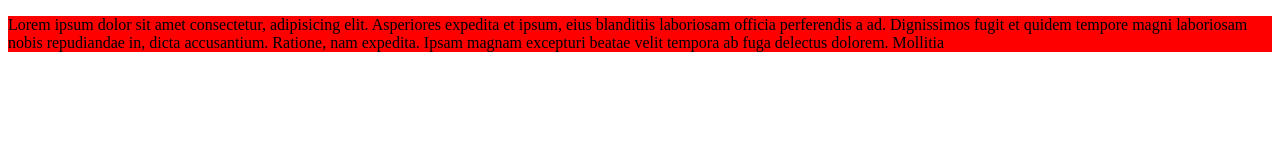
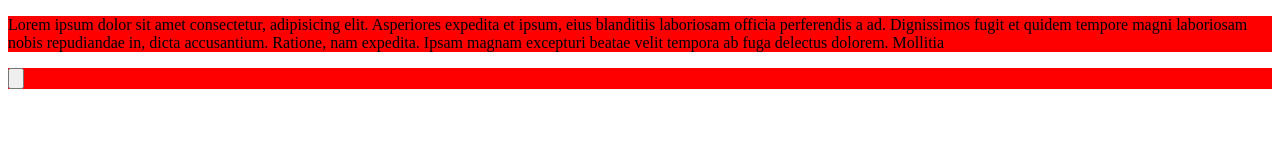
Before and after one commit to Zero0gravity/newlocalrepo, a plain HTML site: page index.html in a window 1280 px wide. Drawn offline with Linux system fonts and the light colour scheme.

Commit message:
added a botton to the branch feature1

```diff
--- a/index.html
+++ b/index.html
@@ -10,5 +10,9 @@
     <p>Lorem ipsum dolor sit amet consectetur, adipisicing elit. Asperiores expedita et ipsum, eius blanditiis laboriosam officia perferendis a ad. Dignissimos fugit et quidem tempore magni laboriosam nobis repudiandae in, dicta accusantium. Ratione, nam expedita. Ipsam magnam excepturi beatae velit tempora ab fuga delectus dolorem. Mollitia
 
     </p>
+    <div>
+        <p><input type="button">
+        </p>
+        </div>
 </body>
 </html>
```
Also changed, not shown: style.css (line endings or trailing spaces).
